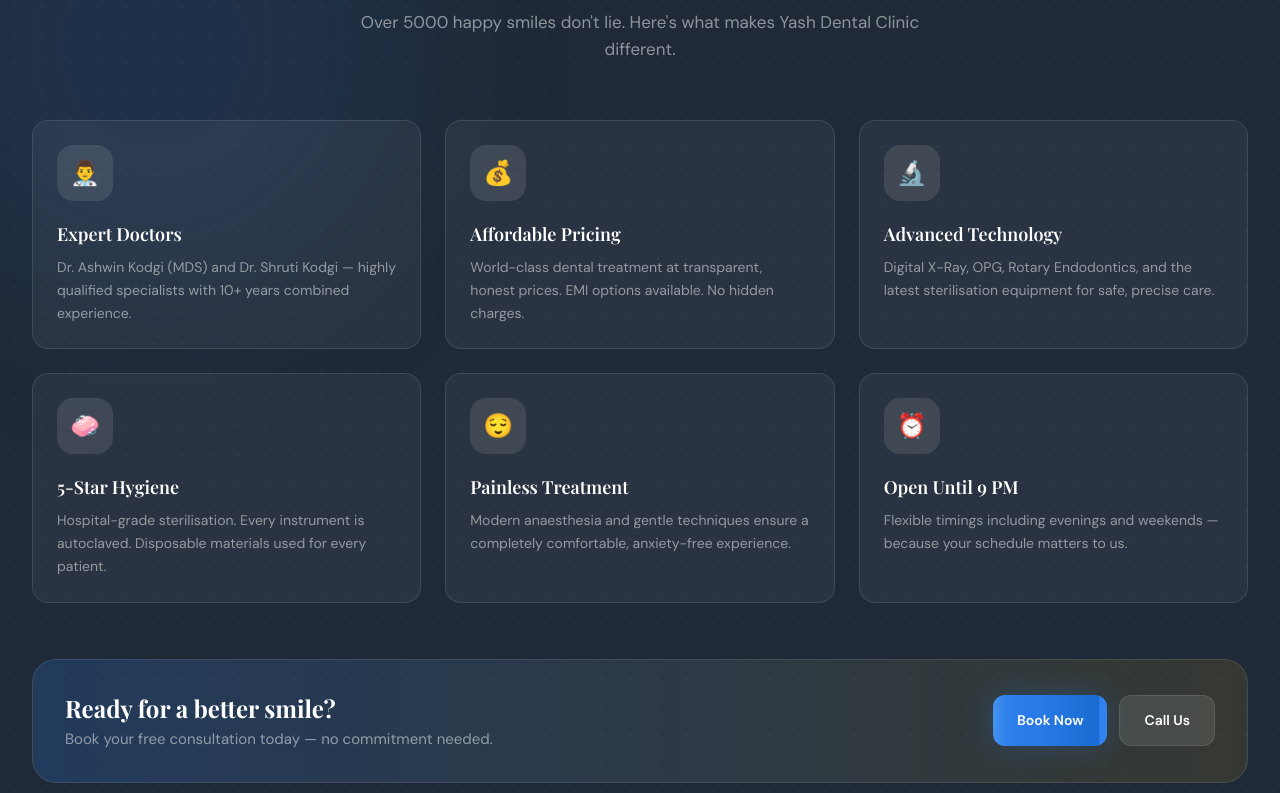
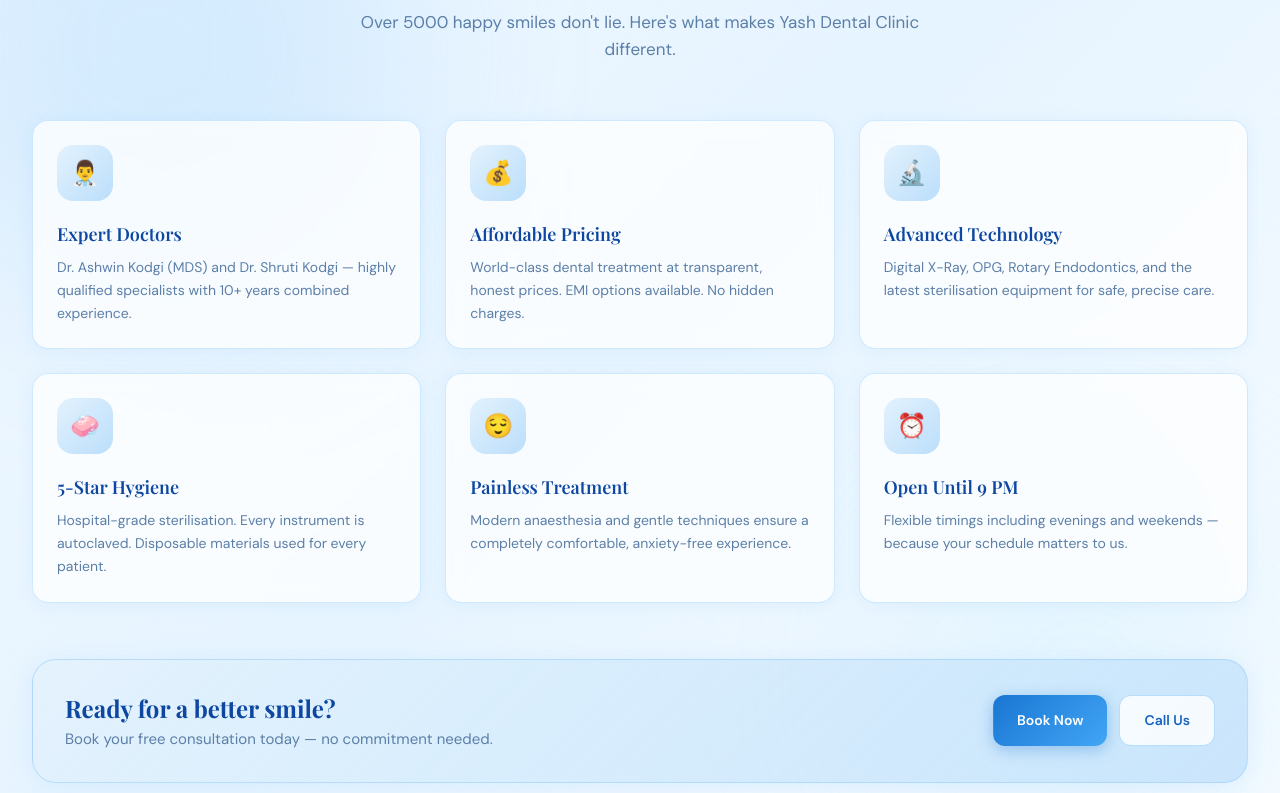
Before and after one commit to rautaditya/kdc, a Next.js app in the folder dental-clinic/: page / in a window 1280 px wide. Shown: the part 3107-3900 px from the top of the page. Built offline with nearby package versions, Linux system fonts and the light colour scheme; a web font is replaced by a local one.

Commit message:
changes in whychooseus

```diff
--- a/dental-clinic/components/WhyChooseUs.jsx
+++ b/dental-clinic/components/WhyChooseUs.jsx
@@ -18,25 +18,26 @@
   }, []);
 
   return (
-    <section id="why" ref={ref} className="py-24 bg-darkText relative overflow-hidden">
+    <section id="why" ref={ref} className="py-24 relative overflow-hidden" style={{ background: "linear-gradient(135deg, #f0f8ff 0%, #e6f4ff 50%, #f8fcff 100%)" }}>
       {/* Decorations */}
-      <div className="absolute w-[500px] h-[500px] rounded-full bg-primary/10 blur-[90px] -left-24 top-0" />
-      <div className="absolute w-[400px] h-[400px] rounded-full bg-accent/8 blur-[90px] right-0 bottom-0" />
-      <div className="absolute inset-0 opacity-[0.04]"
-        style={{ backgroundImage:"radial-gradient(circle,white 1px,transparent 1px)", backgroundSize:"28px 28px" }} />
+      <div className="absolute w-[500px] h-[500px] rounded-full blur-[90px] -left-24 top-0" style={{ background: "rgba(144, 202, 249, 0.25)" }} />
+      <div className="absolute w-[400px] h-[400px] rounded-full blur-[90px] right-0 bottom-0" style={{ background: "rgba(179, 229, 252, 0.2)" }} />
+      <div className="absolute inset-0 opacity-[0.06]"
+        style={{ backgroundImage:"radial-gradient(circle, #90caf9 1px, transparent 1px)", backgroundSize:"28px 28px" }} />
 
       <div className="relative z-10 max-w-7xl mx-auto px-4 sm:px-6 lg:px-8">
         <div className="text-center mb-14">
-          <div className="reveal inline-flex items-center gap-2 bg-white/10 text-white/80 text-[12px] font-semibold px-4 py-2 rounded-full mb-4 border border-white/10">
+          <div className="reveal inline-flex items-center gap-2 text-[12px] font-semibold px-4 py-2 rounded-full mb-4 border"
+            style={{ background: "rgba(144, 202, 249, 0.2)", color: "#1565c0", borderColor: "rgba(144, 202, 249, 0.5)" }}>
             ⭐ Why Choose Us
           </div>
-          <h2 className="reveal font-display text-4xl sm:text-5xl font-bold text-white mb-4">
+          <h2 className="reveal font-display text-4xl sm:text-5xl font-bold mb-4" style={{ color: "#0d47a1" }}>
             Why Patients in Latur{" "}
             <span style={{ background:"linear-gradient(135deg,#FFC107,#FFD54F)", WebkitBackgroundClip:"text", WebkitTextFillColor:"transparent", backgroundClip:"text" }}>
               Trust Us
             </span>
           </h2>
-          <p className="reveal text-white/50 text-[17px] max-w-xl mx-auto leading-relaxed">
+          <p className="reveal text-[17px] max-w-xl mx-auto leading-relaxed" style={{ color: "#5c7fa8" }}>
             Over 5000 happy smiles don't lie. Here's what makes Yash Dental Clinic different.
           </p>
         </div>
@@ -44,30 +45,62 @@
         <div className="grid sm:grid-cols-2 lg:grid-cols-3 gap-6">
           {REASONS.map((r, i) => (
             <div key={r.title}
-              className="reveal group bg-white/5 hover:bg-white/10 border border-white/10 hover:border-white/20 rounded-2xl p-6 transition-all duration-300 cursor-default"
-              style={{ transitionDelay:`${i*70}ms` }}>
-              <div className="w-14 h-14 bg-white/10 rounded-2xl flex items-center justify-center text-2xl mb-5 group-hover:scale-110 transition-transform duration-300">
+              className="reveal group rounded-2xl p-6 transition-all duration-300 cursor-default"
+              style={{
+                background: "rgba(255, 255, 255, 0.75)",
+                border: "1px solid rgba(144, 202, 249, 0.4)",
+                backdropFilter: "blur(8px)",
+                transitionDelay:`${i*70}ms`,
+                boxShadow: "0 2px 16px rgba(144, 202, 249, 0.15)"
+              }}
+              onMouseEnter={e => {
+                e.currentTarget.style.background = "rgba(255,255,255,0.95)";
+                e.currentTarget.style.borderColor = "rgba(66, 165, 245, 0.6)";
+                e.currentTarget.style.boxShadow = "0 8px 32px rgba(144, 202, 249, 0.35)";
+              }}
+              onMouseLeave={e => {
+                e.currentTarget.style.background = "rgba(255,255,255,0.75)";
+                e.currentTarget.style.borderColor = "rgba(144, 202, 249, 0.4)";
+                e.currentTarget.style.boxShadow = "0 2px 16px rgba(144, 202, 249, 0.15)";
+              }}
+            >
+              <div className="w-14 h-14 rounded-2xl flex items-center justify-center text-2xl mb-5 group-hover:scale-110 transition-transform duration-300"
+                style={{ background: "linear-gradient(135deg, #e3f2fd, #bbdefb)" }}>
                 {r.icon}
               </div>
-              <h3 className="font-display text-[18px] font-semibold text-white mb-2">{r.title}</h3>
-              <p className="text-white/50 text-[14px] leading-relaxed">{r.desc}</p>
+              <h3 className="font-display text-[18px] font-semibold mb-2" style={{ color: "#0d47a1" }}>{r.title}</h3>
+              <p className="text-[14px] leading-relaxed" style={{ color: "#5c7fa8" }}>{r.desc}</p>
             </div>
           ))}
         </div>
 
         {/* CTA strip */}
-        <div className="reveal mt-14 bg-gradient-to-r from-primary/20 to-accent/10 border border-white/10 rounded-3xl p-8 flex flex-col sm:flex-row items-center justify-between gap-6">
+        <div className="reveal mt-14 rounded-3xl p-8 flex flex-col sm:flex-row items-center justify-between gap-6"
+          style={{
+            background: "linear-gradient(135deg, rgba(227,242,253,0.9) 0%, rgba(187,222,251,0.7) 100%)",
+            border: "1px solid rgba(144, 202, 249, 0.5)",
+            boxShadow: "0 4px 24px rgba(144, 202, 249, 0.2)"
+          }}>
           <div>
-            <h3 className="font-display text-2xl font-bold text-white mb-1">Ready for a better smile?</h3>
-            <p className="text-white/50 text-[15px]">Book your free consultation today — no commitment needed.</p>
+            <h3 className="font-display text-2xl font-bold mb-1" style={{ color: "#0d47a1" }}>Ready for a better smile?</h3>
+            <p className="text-[15px]" style={{ color: "#5c7fa8" }}>Book your free consultation today — no commitment needed.</p>
           </div>
           <div className="flex gap-3 flex-shrink-0">
             <button onClick={() => document.querySelector("#contact")?.scrollIntoView({behavior:"smooth"})}
-              className="btn-shimmer text-white font-semibold px-6 py-3.5 rounded-xl shadow-glow hover:scale-105 transition-all duration-300 text-[14px]">
+              className="btn-shimmer font-semibold px-6 py-3.5 rounded-xl hover:scale-105 transition-all duration-300 text-[14px]"
+              style={{ background: "linear-gradient(135deg, #1976d2, #42a5f5)", color: "#ffffff", boxShadow: "0 4px 16px rgba(25, 118, 210, 0.35)" }}>
               Book Now
             </button>
             <a href="tel:8806333633"
-              className="bg-white/10 hover:bg-white/20 text-white font-semibold px-6 py-3.5 rounded-xl transition-all duration-300 text-[14px] border border-white/10">
+              className="font-semibold px-6 py-3.5 rounded-xl transition-all duration-300 text-[14px]"
+              style={{
+                background: "rgba(255,255,255,0.8)",
+                color: "#1565c0",
+                border: "1px solid rgba(144, 202, 249, 0.6)"
+              }}
+              onMouseEnter={e => { e.currentTarget.style.background = "#ffffff"; }}
+              onMouseLeave={e => { e.currentTarget.style.background = "rgba(255,255,255,0.8)"; }}
+            >
               Call Us
             </a>
           </div>
```
